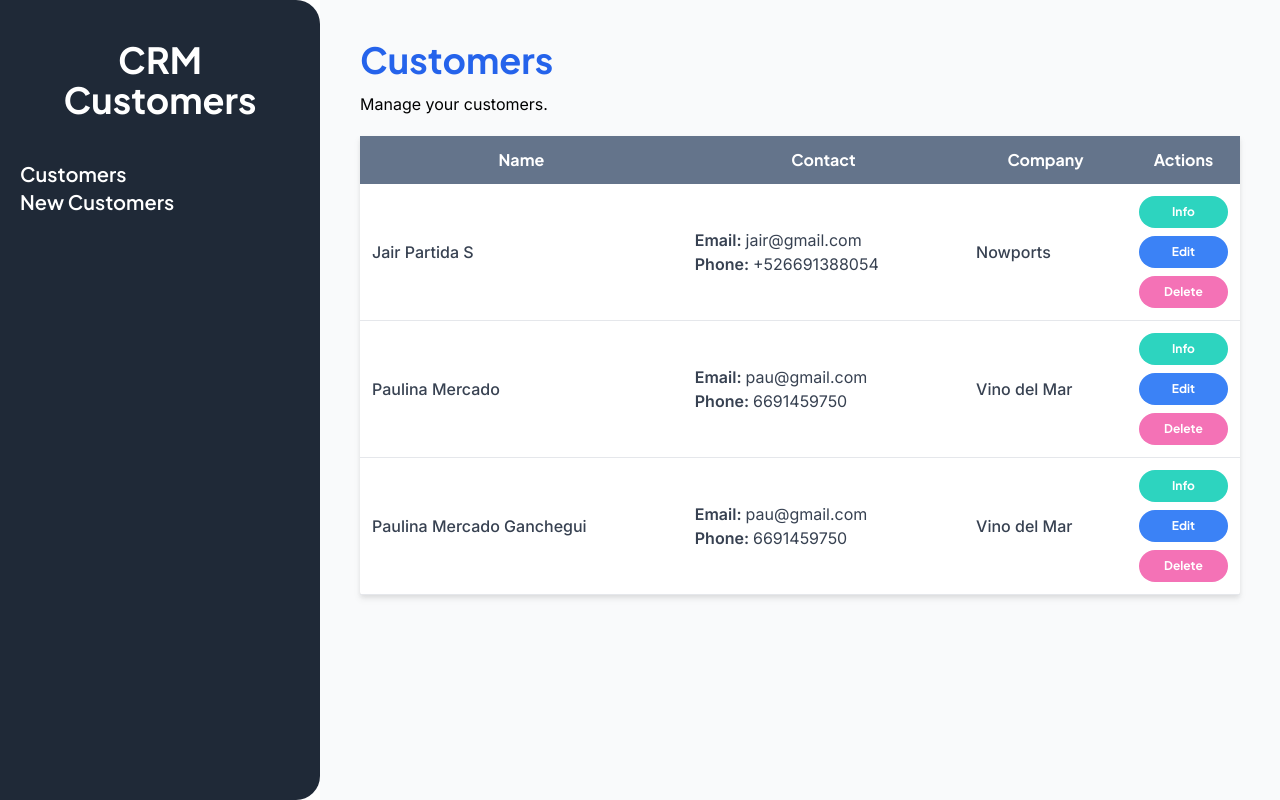
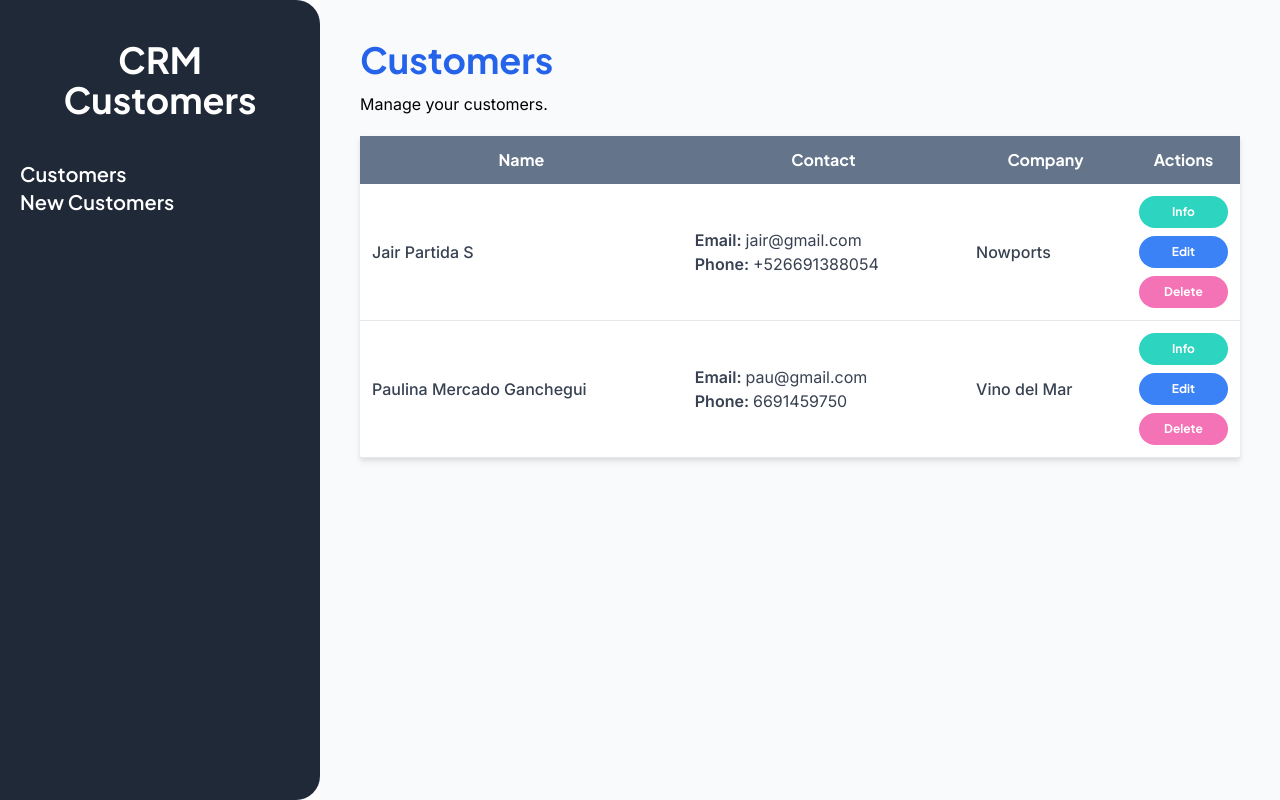
Before and after one commit to jairpss/crm-react, a React (Vite) app: page /customers in a window 1280 px wide. Built offline with nearby package versions, Linux system fonts and the light colour scheme; data requests are answered from the project's data file.

Commit message:
delete customer functionality done

```diff
--- a/db.json
+++ b/db.json
@@ -9,14 +9,6 @@
       "id": 1
     },
     {
-      "name": "Paulina Mercado",
-      "company": "Vino del Mar",
-      "email": "pau@gmail.com",
-      "phone": "6691459750",
-      "notes": "Cotizacion",
-      "id": 2
-    },
-    {
       "name": "Paulina Mercado Ganchegui",
       "company": "Vino del Mar",
       "email": "pau@gmail.com",
--- a/src/components/Customer.jsx
+++ b/src/components/Customer.jsx
@@ -1,6 +1,6 @@
 import { useNavigate } from 'react-router-dom'
 
-const Customer = ({customer}) => {
+const Customer = ({customer, handleDelete}) => {
 
   const {name, company, email, phone, notes, id} = customer
   const navigate = useNavigate()
@@ -29,6 +29,7 @@ const Customer = ({customer}) => {
             <button
                 type="button"
                 className="bg-pink-400 hover:bg-pink-600 block w-full text-white p-2 font-bold font-jakarta text-xs rounded-full mt-2"
+                onClick={() => handleDelete(id)}
             >Delete</button>
         </td>
     </tr>
--- a/src/pages/Home.jsx
+++ b/src/pages/Home.jsx
@@ -21,6 +21,25 @@ const Home = () => {
     getCustomersAPI()
   }, [])
 
+  const handleDelete = async (id) => {
+    const confirmDel = confirm('Do you want to delete this customer?')
+
+    if(confirmDel) {
+      try {
+          const url = `http://localhost:4000/customers/${id}`
+          const response = await fetch(url, {
+            method: 'DELETE'
+          })
+          await response.json()
+
+          const arrayCustomers = customers.filter(customer => customer.id !== id)
+          setCustomers(arrayCustomers)
+        } catch (error) {
+        console.log(error)
+      }
+    }
+  }
+
   return (
     <>
       <h1 className="font-bold font-jakarta text-4xl text-blue-600">
@@ -43,12 +62,11 @@ const Home = () => {
                 <Customer
                   key={customer.id}
                   customer={customer}
+                  handleDelete={handleDelete}
                 />
               ))}
           </tbody>
       </table>
-
-
     </>
   )
 }
```
